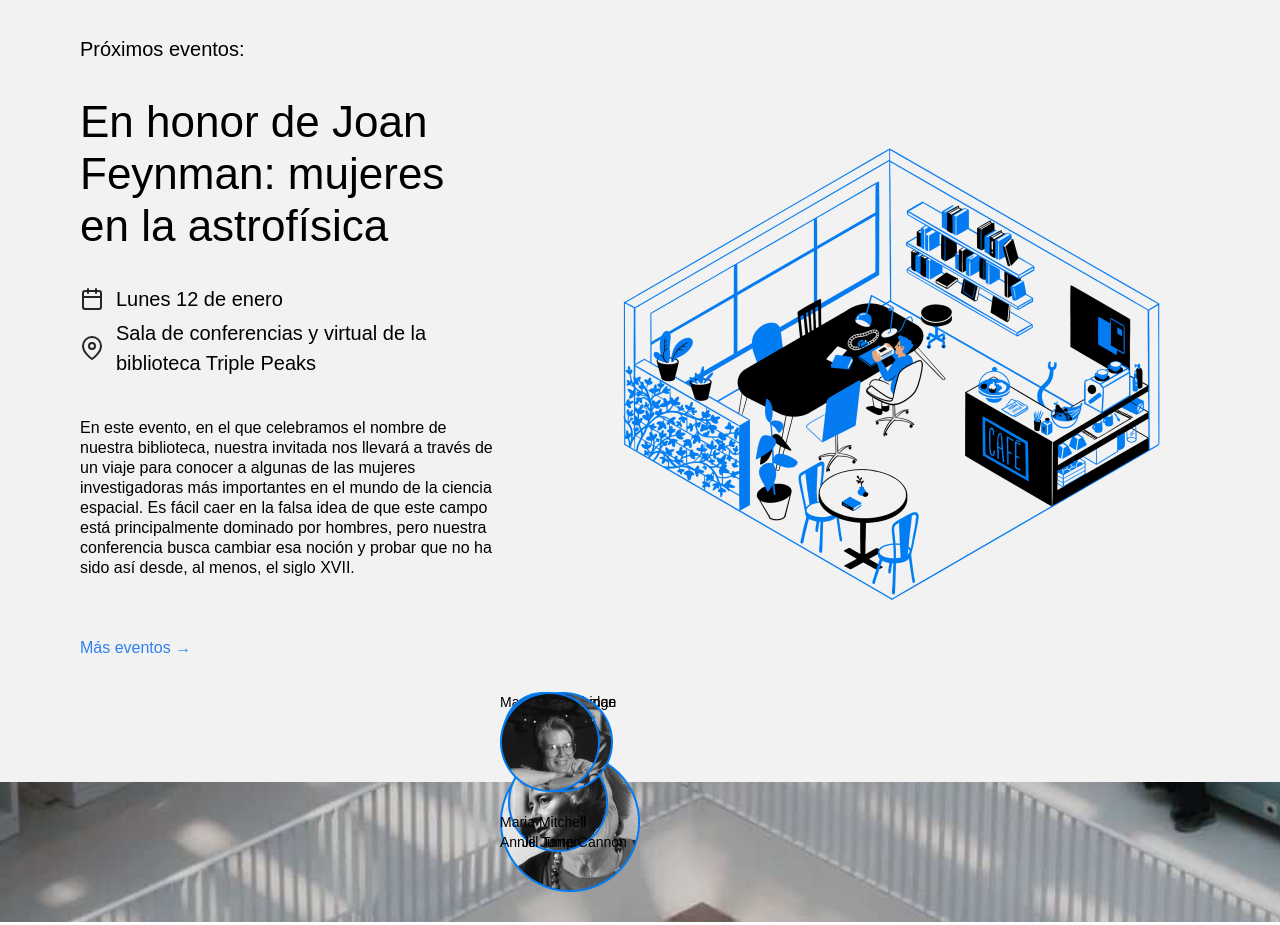
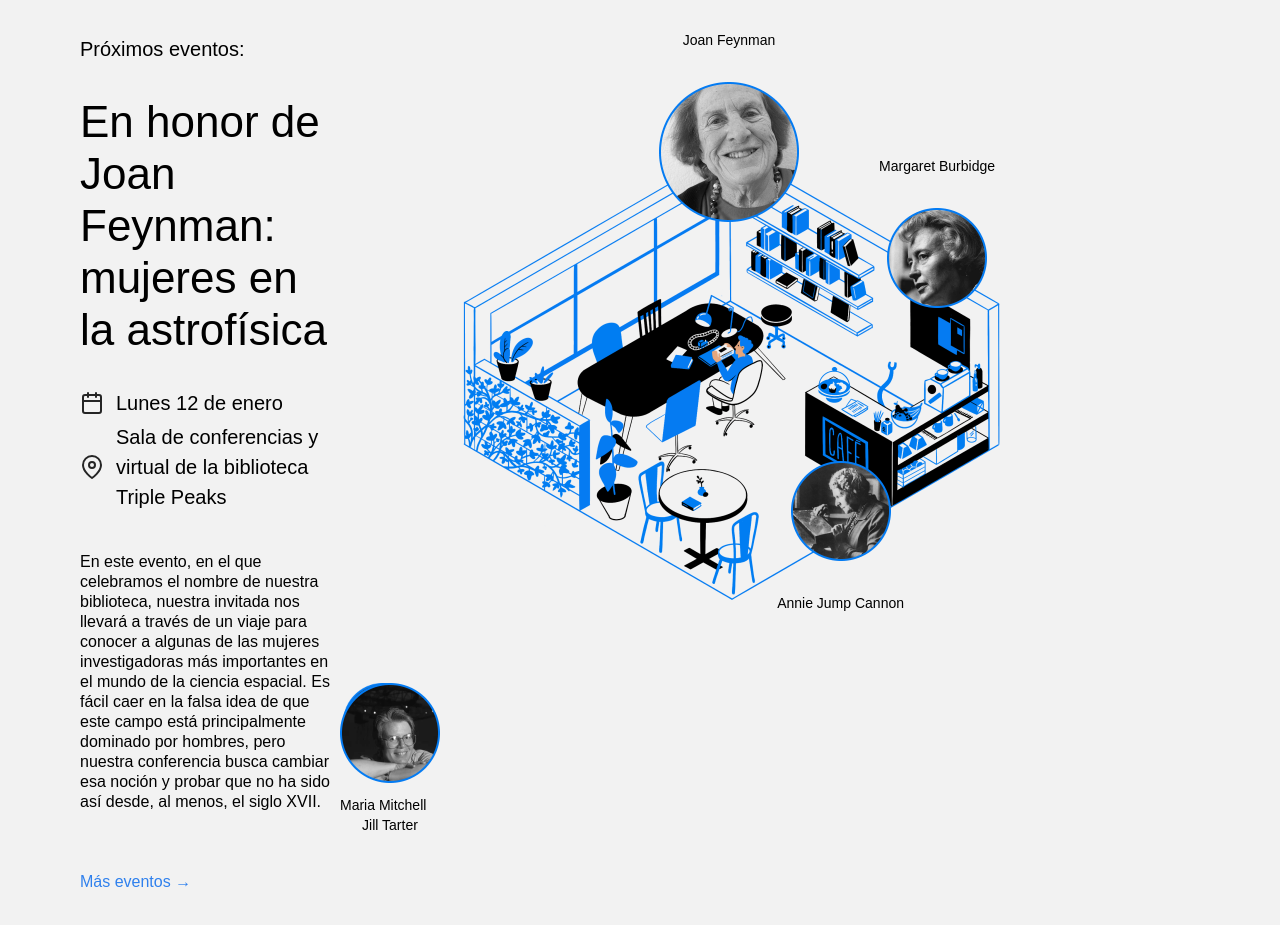
Before and after one commit to Isaac14ik/web_project_library_es, a plain HTML site: page index.html in a window 1280 px wide. Shown: the part 2020-2945 px from the top of the page. Drawn offline with Linux system fonts and the light colour scheme.

Commit message:
modifiue css

```diff
--- a/styles/style.css
+++ b/styles/style.css
@@ -155,7 +155,7 @@
 }
 
 .events {
-  padding: 100px 0 120px 80px;
+  padding: 100px 80px 120px 80px;
   display: flex;
   align-items: start;
   justify-content: space-between;
@@ -217,15 +217,15 @@
 }
 
 .events__cover {
-  flex-grow: 1;
-  flex-shrink: 0;
-  flex-basis: 780px;
-  max-width: 780px;
   position: relative;
+  width: 780px;
+  height: auto;
+  margin-right: 80px;
 }
 
 .events__image {
-  max-width: 100%;
+  width: 780px;
+  display: block;
 }
 
 .person {
@@ -233,12 +233,13 @@
   display: flex;
   align-items: center;
   flex-direction: column;
-  gap: 10px;
+  gap: 6px;
+
 }
 
 .person_name_feynman {
-  top: 30px;
-  right: 0px;
+  top: -30px;
+  left: 319px;
 }
 
 .person_name_burbidge {
@@ -249,16 +250,19 @@
 .person_name_cannon {
 bottom: 18px;
 right: 216px;
+
 }
 
 .person_name_mitchell {
  bottom: 82px;
  left: 142px;
+
 }
 
 .person_name_tarter {
-  top: 159px;
-  left: 79px;
+ top: 79px;
+ left: 159px;
+
 }
 
 .person__image {
@@ -277,6 +281,8 @@
   width: 80px;
 }
 
+
+
 .person__caption {
   text-align: center;
   font-size: 14px;
```
Lines whose indentation alone changed are shown as unchanged.
